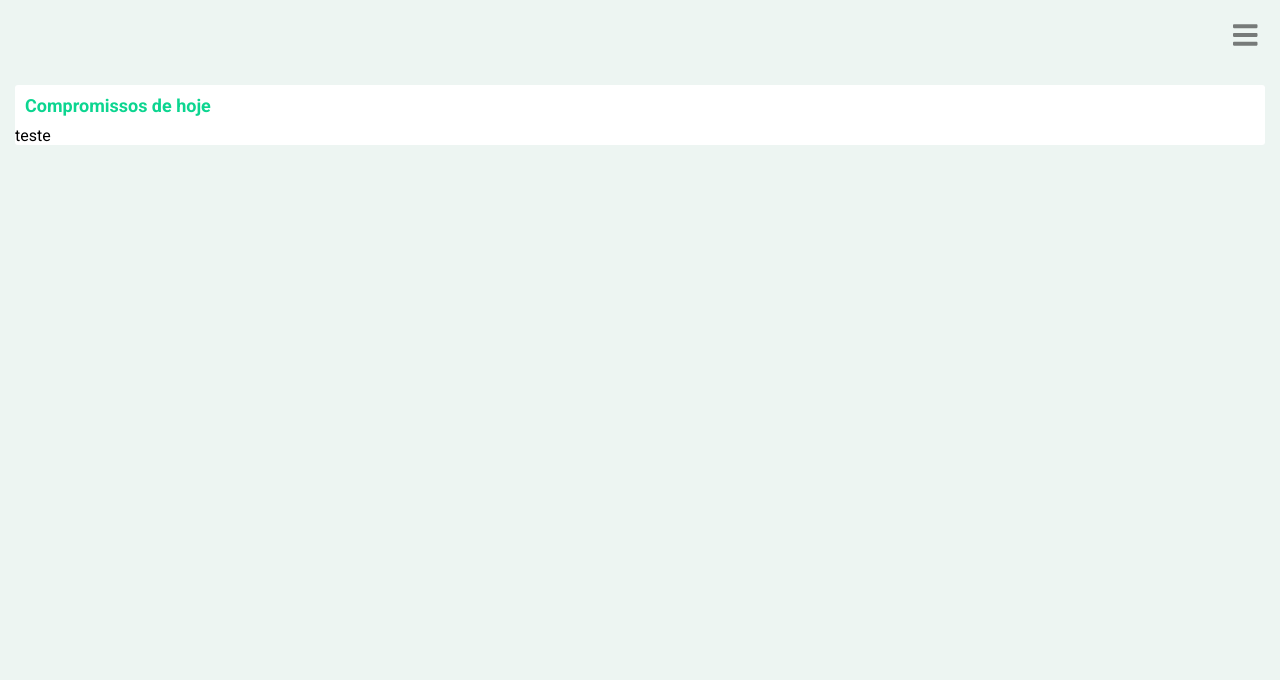
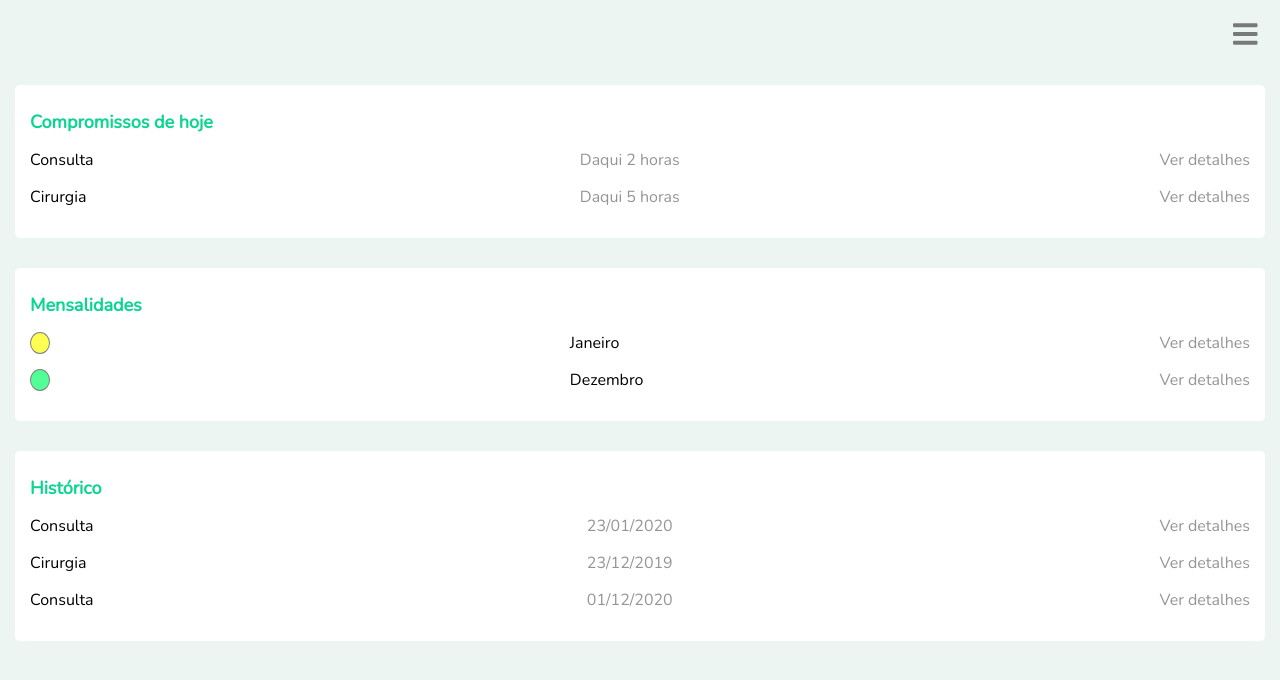
Before and after one commit to cryptohealth/web, a React (Create React App) app: page / in a window 1280 px wide. Shown: the top 680 px of the page. Built offline with nearby package versions, Linux system fonts and the light colour scheme.

Commit message:
adiciona home com os compromissos, mensalidades e historico

```diff
--- a/src/components/Card/index.js
+++ b/src/components/Card/index.js
@@ -1,25 +1,23 @@
 import React from 'react';
 
-import { any, string } from 'prop-types';
+import PropTypes from 'prop-types';
 
-import { Container, Title, Content } from './styles';
+import { Container, Content, Title } from './styles';
 
-export function Card(props) {
-  const { children, title } = props;
+function Card({ title, children }) {
   return (
     <Container>
-      <Title>{title}</Title>
-      <Content>{children}</Content>
+      <Content>
+        <Title>{title}</Title>
+        {children}
+      </Content>
     </Container>
   );
 }
 
 Card.propTypes = {
-  children: any,
-  title: string,
+  title: PropTypes.string.isRequired,
+  children: PropTypes.node.isRequired,
 };
 
-Card.defaultProps = {
-  children: '',
-  title: '',
-};
+export default Card;
--- a/src/components/Card/styles.js
+++ b/src/components/Card/styles.js
@@ -1,22 +1,21 @@
 import styled from 'styled-components';
 
 export const Container = styled.div`
+  padding: 15px;
+`;
+
+export const Content = styled.div`
   width: 100%;
   height: auto;
-  display: table;
-  border-radius: 3px;
+  border-radius: 5px;
   background: #fff;
+  padding: 15px;
 `;
 
 export const Title = styled.h1`
   font-size: 18px;
   font-weight: bold;
-  color: #0CD590;
-  margin: 10px;
+  color: #0cd590;
+  margin-top: 10px;
+  margin-bottom: 15px;
 `;
-
-export const Content = styled.div`
-  height: auto;
-  display: table;
-  margin-top: 10px;
-`;
--- a/src/components/index.js
+++ b/src/components/index.js
@@ -1,5 +1,4 @@
 export * from './Screen';
 export * from './Input';
 export * from './Button';
-export * from './Card';
 export * from './Navbar';
--- a/src/pages/Dashboard/index.js
+++ b/src/pages/Dashboard/index.js
@@ -1,17 +1,72 @@
 import React from 'react';
 
-import { Screen, Card, Navbar } from '~/components';
+import { Screen, Navbar } from '~/components';
+import Card from '~/components/Card';
 
-import { Container } from './styles';
+import { Text, TextGray, ContentCard } from './styles';
 
 export default function Dashboard() {
   const menuButtons = [{ icon: 'bars', float: 'right', actions: () => {} }];
+  function verifyPagamento() {}
+
   return (
     <Screen filter="#EDF5F2">
       <Navbar buttons={menuButtons} />
-      <Container>
-        <Card title="Compromissos de hoje">teste</Card>
-      </Container>
+      <Card title="Compromissos de hoje">
+        <ContentCard>
+          <Text>Consulta</Text>
+          <TextGray>Daqui 2 horas</TextGray>
+          <TextGray>Ver detalhes</TextGray>
+        </ContentCard>
+        <ContentCard>
+          <Text>Cirurgia</Text>
+          <TextGray>Daqui 5 horas</TextGray>
+          <TextGray>Ver detalhes</TextGray>
+        </ContentCard>
+      </Card>
+      <Card title="Mensalidades">
+        <ContentCard>
+          <span
+            style={{
+              width: 20,
+              borderRadius: '50%',
+              backgroundColor: '#ffff00ad',
+              border: '1px solid gray',
+            }}
+          />
+          <Text>Janeiro</Text>
+          <TextGray>Ver detalhes</TextGray>
+        </ContentCard>
+        <ContentCard>
+          <span
+            style={{
+              width: 20,
+              borderRadius: '50%',
+              backgroundColor: 'rgba(0, 255, 102, 0.68)',
+              border: '1px solid gray',
+            }}
+          />
+          <Text>Dezembro</Text>
+          <TextGray>Ver detalhes</TextGray>
+        </ContentCard>
+      </Card>
+      <Card title="Histórico">
+        <ContentCard>
+          <Text>Consulta</Text>
+          <TextGray>23/01/2020</TextGray>
+          <TextGray>Ver detalhes</TextGray>
+        </ContentCard>
+        <ContentCard>
+          <Text>Cirurgia</Text>
+          <TextGray>23/12/2019</TextGray>
+          <TextGray>Ver detalhes</TextGray>
+        </ContentCard>
+        <ContentCard>
+          <Text>Consulta</Text>
+          <TextGray>01/12/2020</TextGray>
+          <TextGray>Ver detalhes</TextGray>
+        </ContentCard>
+      </Card>
     </Screen>
   );
 }
--- a/src/pages/Dashboard/styles.js
+++ b/src/pages/Dashboard/styles.js
@@ -1,6 +1,16 @@
 import styled from 'styled-components';
 
-export const Container = styled.div`
+export const Text = styled.span`
+  width: 70px;
+`;
+
+export const TextGray = styled.span`
+  color: rgba(0, 0, 0, 0.42);
+  font-weight: 200;
+`;
+
+export const ContentCard = styled.div`
   display: flex;
-  padding: 15px;
+  justify-content: space-between;
+  margin-bottom: 15px;
 `;
--- a/src/styles/global.css
+++ b/src/styles/global.css
@@ -1,11 +1,11 @@
-@import url('https://fonts.googleapis.com/css?family=Roboto:300,400,600,700,900&display=swap');
+@import url('https://fonts.googleapis.com/css2?family=Nunito&display=swap');
 
 * {
   margin: 0;
   padding: 0;
   outline: 0;
   box-sizing: border-box;
-  font-family: 'Roboto', sans-serif;
+  font-family: 'Nunito', sans-serif;
 }
 
 *:focus {
```
Also changed, not shown: 1 other file (tests, documents, lock files or other folders).
